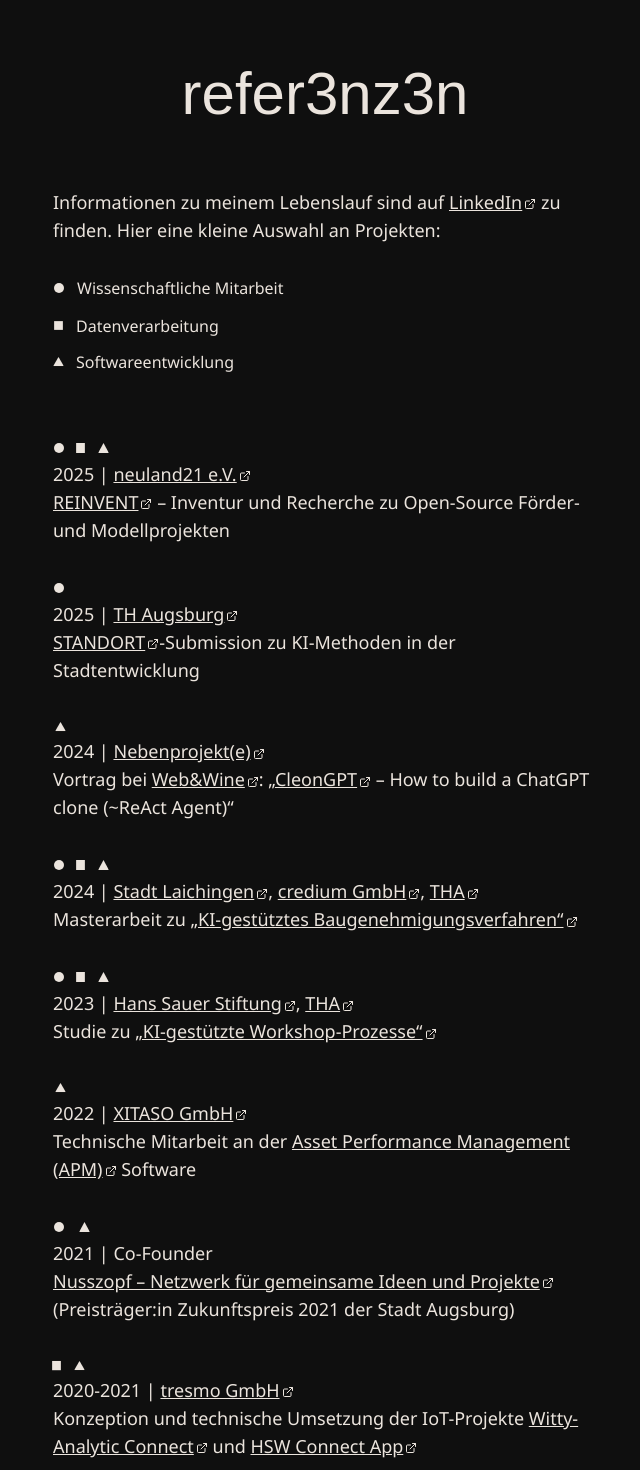
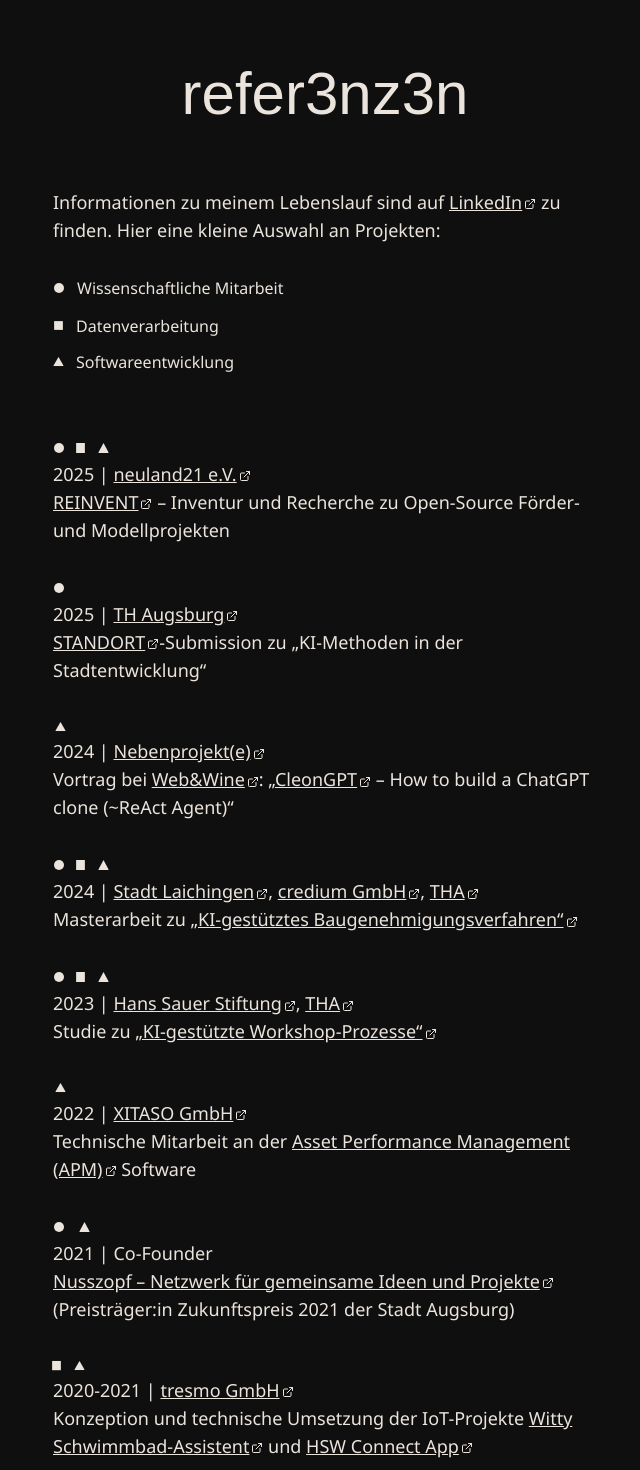
Before and after one commit to schwamic/digimunea, a Next.js app: page /references in a window 1280 px wide. Shown: the top 1470 px of the page, without its empty margins (315-955 px from the left). Built offline with nearby package versions, Linux system fonts and the light colour scheme; a web font is replaced by a local one.

Commit message:
fix: broken link

```diff
--- a/src/app/references/page.tsx
+++ b/src/app/references/page.tsx
@@ -90,7 +90,7 @@
             company: [{ text: '2025 | ' }, { text: 'TH Augsburg', link: 'https://tha.de' }],
             description: [
                 { text: 'STANDORT', link: 'https://www.springerprofessional.de/standort/5054282' },
-                { text: '-Submission zu KI-Methoden in der Stadtentwicklung' },
+                { text: '-Submission zu „KI-Methoden in der Stadtentwicklung“' },
             ],
         },
         {
@@ -172,8 +172,8 @@
             description: [
                 { text: 'Konzeption und technische Umsetzung der IoT-Projekte ' },
                 {
-                    text: 'Witty-Analytic Connect',
-                    link: 'https://www.witty.eu/gesamtloesungen/schwimmbad/technische-anlagen-wasseraufbereitung/witty-analytic-connect',
+                    text: 'Witty Schwimmbad-Assistent',
+                    link: 'https://www.witty.eu/digitale-apps/mein.schwimmbad/',
                 },
                 { text: ' und ' },
                 {
```
